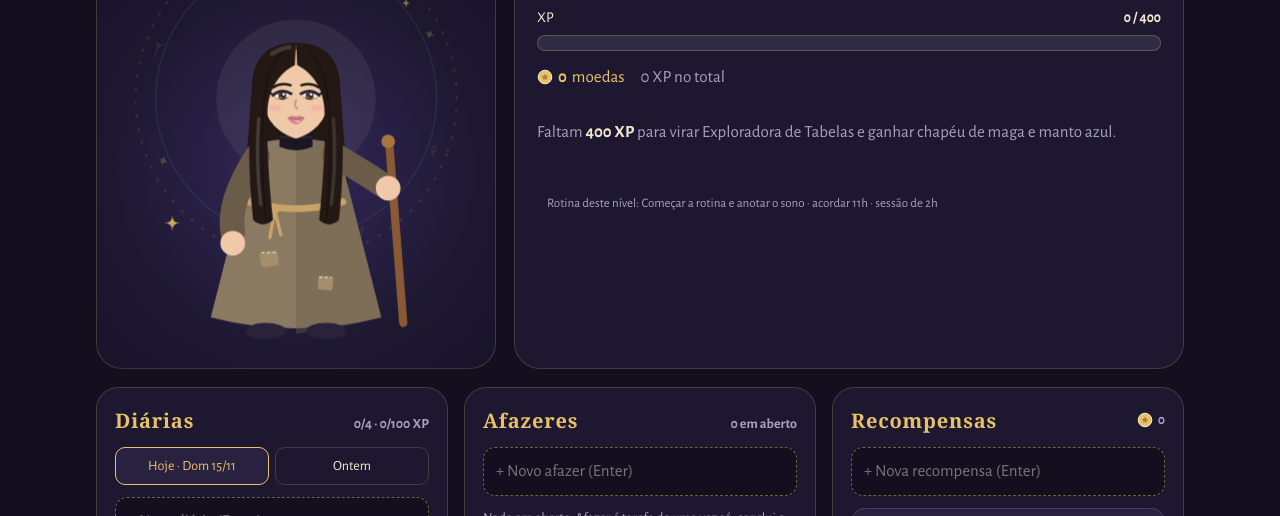
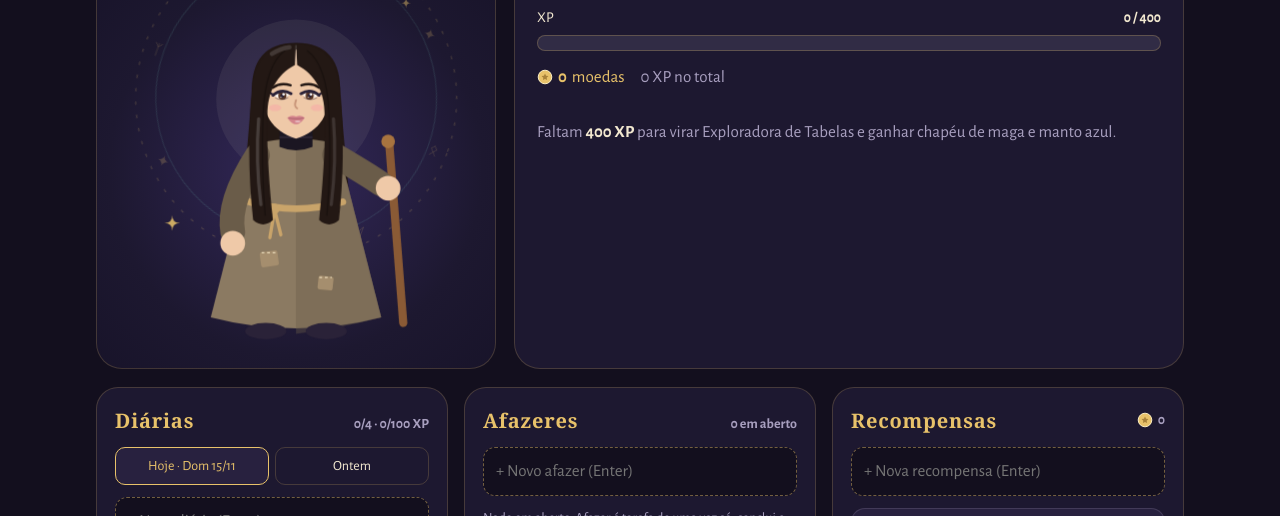
Before and after one commit to biadiazx/jornada-maga, a plain HTML site: page index.html in a window 1280 px wide. Shown: the part 208-724 px from the top of the page. Drawn offline with nearby package versions, Linux system fonts and the light colour scheme; a web font is replaced by a local one.

Commit message:
Add files via upload

```diff
--- a/index.html
+++ b/index.html
@@ -594,8 +594,7 @@ function renderInfo(){
     <div class="prog"><div class="lab"><span>${state.done?"Jornada completa":"XP"}</span><b><span id="xpnum">${Math.min(prog,meta)}</span> / ${meta}</b></div>
       <div class="pbar" aria-hidden="true"><i style="width:${state.done?100:Math.min(prog/meta*100,100)}%"></i></div></div>
     <div class="stats"><span class="coins">${coinSVG}<b>${coins()}</b> moedas</span><span class="muted">${totalXP()} XP no total</span></div>
-    <p class="muted">${state.done?`Você é a ${esc(LVS()[7].title)}.`:`Faltam <b style="color:var(--parchment)">${Math.max(meta-prog,0)} XP</b> para virar ${esc(nx.title)} e ganhar ${esc(nx.unlock)}.`}</p>
-    <p class="muted small">Rotina deste nível: ${esc(lv.change)} · acordar ${esc(lv.wake)} · sessão de ${esc(lv.session)}</p>`;
+    <p class="muted">${state.done?`Você é a ${esc(LVS()[7].title)}.`:`Faltam <b style="color:var(--parchment)">${Math.max(meta-prog,0)} XP</b> para virar ${esc(nx.title)} e ganhar ${esc(nx.unlock)}.`}</p>`;
 }
 function taskRow(kind,t,checked,xp,disabled,time){
   return `<div class="task ${checked?"on":""}" id="r-${kind}-${esc(t.id)}">
--- a/sw.js
+++ b/sw.js
@@ -1,4 +1,4 @@
-const CACHE = "jornada-maga-v8";
+const CACHE = "jornada-maga-v9";
 const FILES = ["./", "./index.html", "./manifest.webmanifest", "./icon-192.png", "./icon-512.png"];
 self.addEventListener("install", e => { e.waitUntil(caches.open(CACHE).then(c => c.addAll(FILES))); self.skipWaiting(); });
 self.addEventListener("activate", e => { e.waitUntil(caches.keys().then(ks => Promise.all(ks.filter(k => k !== CACHE).map(k => caches.delete(k))))); self.clients.claim(); });
```
